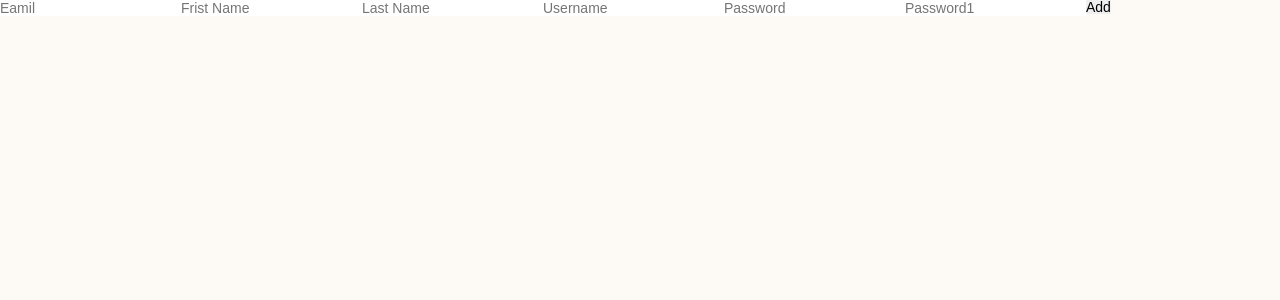
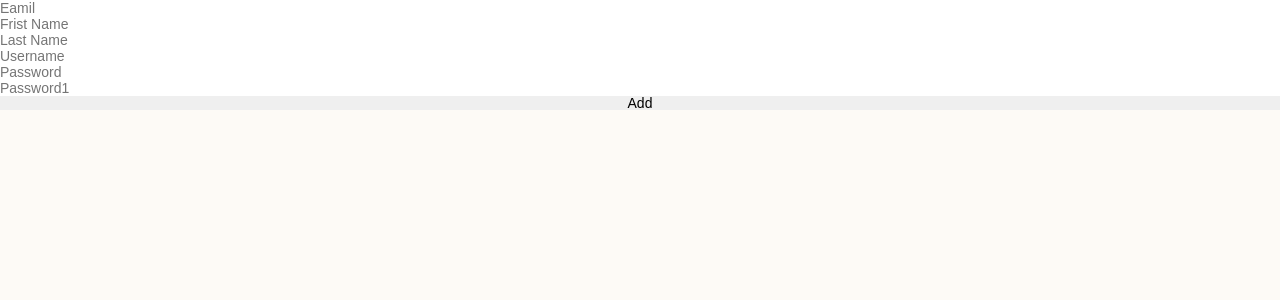
Before and after one commit to hotteokButler/recoil-practice, a React (Create React App) app: page / in a window 1280 px wide. Shown: the top 300 px of the page. Built offline with nearby package versions, Linux system fonts and the light colour scheme.

Commit message:
Practice React-Hook-Form

```diff
--- a/src/components/toDolist.tsx
+++ b/src/components/toDolist.tsx
@@ -35,17 +35,41 @@ import { useForm } from 'react-hook-form';
 // };
 
 const TodoList = () => {
-  const { register, watch } = useForm();
-  console.log(watch());
+  const {
+    register,
+    handleSubmit,
+    formState: { errors },
+  } = useForm();
+  const onValid = (data: any) => {};
+  console.log(errors);
   return (
     <div>
-      <form>
-        <input {...register('Email')} placeholder="Eamil" />
-        <input {...register('Frist_Name')} placeholder="Frist Name" />
-        <input {...register('Last_Name')} placeholder="Last Name" />
-        <input {...register('Username')} placeholder="Username" />
-        <input {...register('Password')} placeholder="Password" />
-        <input {...register('Password1')} placeholder="Password1" />
+      <form style={{ display: 'flex', flexDirection: 'column' }} onSubmit={handleSubmit(onValid)}>
+        <input
+          {...register('Email', {
+            required: 'Email is required',
+            pattern: { value: /[A-Za-z0-9._%+-]+@naver.com$/, message: 'Please Check your email' },
+          })}
+          placeholder="Eamil"
+        />
+        <span>{errors?.Email?.message}</span>
+        <input {...register('Frist_Name', { required: 'required' })} placeholder="Frist Name" />
+        <span>{errors?.Frist_Name?.message}</span>
+        <input {...register('Last_Name', { required: 'required' })} placeholder="Last Name" />
+        <span>{errors?.Last_Name?.message}</span>
+        <input
+          {...register('Username', {
+            required: true,
+            minLength: 5,
+          })}
+          placeholder="Username"
+        />
+        <span>{errors?.Username?.message}</span>
+        <input {...register('Password', { required: 'required' })} placeholder="Password" />
+        <span>{errors?.Password?.message}</span>
+        <input {...register('Password1', { required: 'required' })} placeholder="Password1" />
+        <span>{errors?.Password1?.message}</span>
+
         <button>Add</button>
       </form>
     </div>
```
